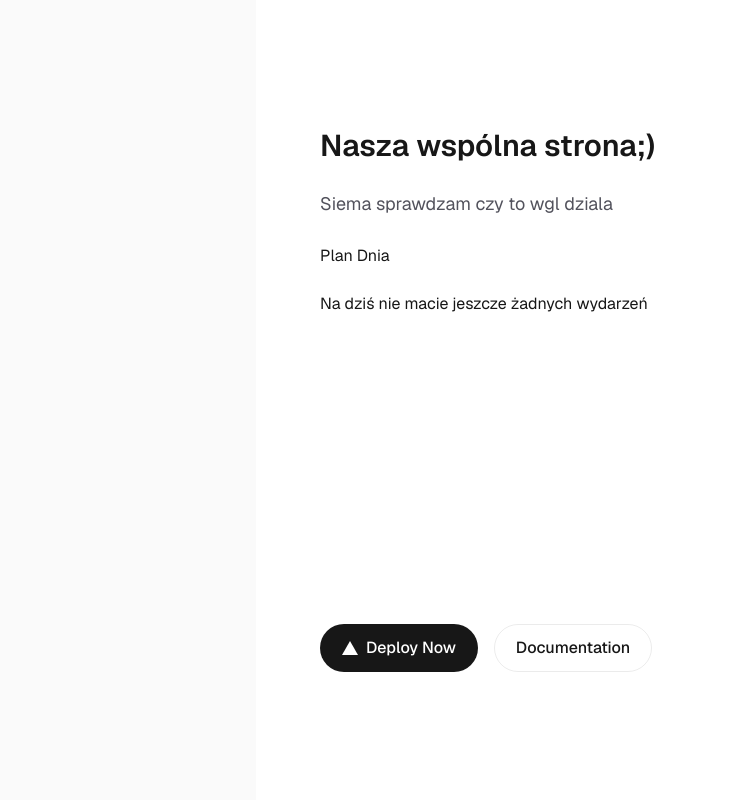
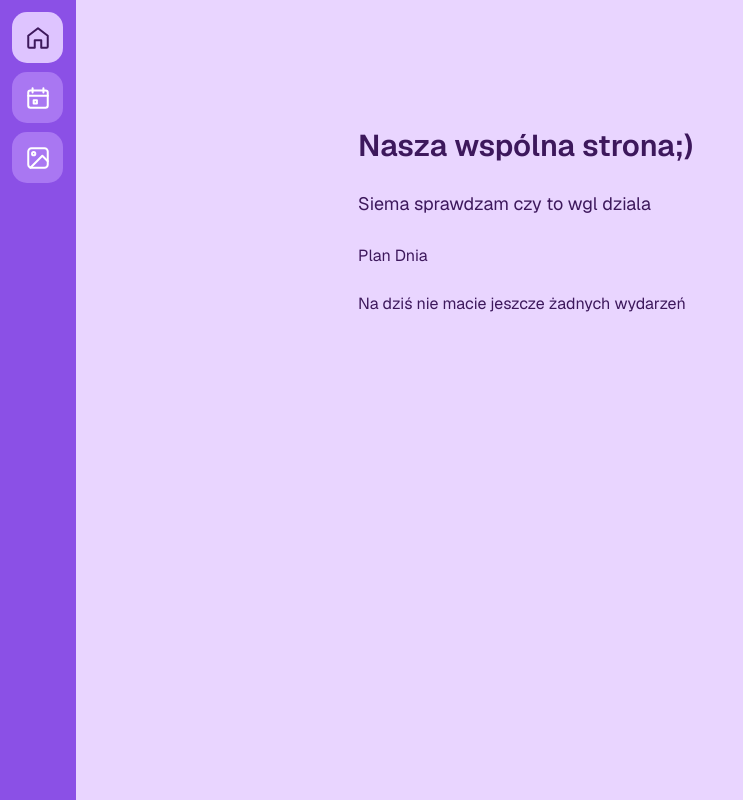
Before and after one commit to szymekm33/Strona-Internetowa, a Next.js app: page / in a window 1280 px wide. Shown: the whole page, without its empty margins (0-743 px from the left). Built offline with nearby package versions, Linux system fonts and the light colour scheme.

Commit message:
Sidebar first prototype

```diff
--- /dev/null
+++ b/app/components/Sidebar.tsx
@@ -0,0 +1,69 @@
+export default function Sidebar() {
+    return (
+        <aside className="overflow-hidden fixed hover:w-[252px] transition-[width] duration-300 z-50 left-0 inset-y-0 w-[76px] bg-[#8B50E6] text-white p-3 ">
+            <nav aria-label={"Menu główne"} className="flex flex-col gap-[9px]">
+
+                <button type="button" aria-label="Start" className="w-[228px] h-[51px] flex items-center gap-[14px]">
+
+                    <span  aria-label="Start" className="w-[51px] h-[51px] shrink-0 flex items-center justify-center rounded-[15px] bg-[#DEC4FF] text-[#3D185C]">
+                        <svg
+                            viewBox="0 0 24 24"
+                            className="h-[26px] w-[26px]"
+                            fill="none"
+                            stroke="currentColor"
+                            strokeWidth={1.85}
+                            strokeLinecap="round"
+                            strokeLinejoin="round"
+                            aria-hidden="true"
+                        >
+                        <path d="m3 10 9-7 9 7v10a1 1 0 0 1-1 1h-5v-7H9v7H4a1 1 0 0 1-1-1z" />
+                        </svg>
+
+                    </span>
+                    <span className="whitespace-nowrap">Start</span>
+                </button>
+
+                <button type="button" className=" w-[51px] flex items-center justify-center h-[51px] rounded-[15px] bg-[#A977F2] ">
+                    <svg
+                        viewBox="0 0 24 24"
+                        className="h-[26px] w-[26px]"
+                        fill="none"
+                        stroke="currentColor"
+                        strokeWidth={1.85}
+                        strokeLinecap="round"
+                        strokeLinejoin="round"
+                        aria-hidden="true"
+                    >
+                        <rect x="3" y="5" width="18" height="16" rx="2" />
+                        <path d="M7 3v4M17 3v4M3 10h18M8 14h3v3H8z" />
+                    </svg>
+
+                </button>
+
+                <button type="button" aria-label="Wspomnienia" className=" w-[51px] flex items-center justify-center h-[51px] rounded-[15px] bg-[#A977F2] ">
+                    <svg
+                        viewBox="0 0 24 24"
+                        className="h-[26px] w-[26px]"
+                        fill="none"
+                        stroke="currentColor"
+                        strokeWidth={1.85}
+                        strokeLinecap="round"
+                        strokeLinejoin="round"
+                        aria-hidden="true"
+                    >
+                        <rect x="3" y="3" width="18" height="18" rx="3" />
+                        <circle cx="8" cy="8" r="1.5" />
+                        <path d="m21 15-5-5L5 21" />
+                    </svg>
+
+
+                </button>
+
+
+            </nav>
+
+
+            </aside>
+
+    );
+}
--- a/app/page.tsx
+++ b/app/page.tsx
@@ -1,15 +1,19 @@
-import Image from "next/image";
 
+import Sidebar from "./components/Sidebar";
 export default function Home() {
   return (
-    <div className="flex flex-col flex-1 items-center justify-center bg-zinc-50 font-sans dark:bg-black">
-      <main className="flex flex-1 w-full max-w-3xl flex-col items-center justify-between py-32 px-16 bg-white dark:bg-black sm:items-start">
+    <div className="flex flex-col flex-1 items-center justify-center bg-[#E9D5FF] font-sans text-[#3d185c] pl-[76px]">
+      <Sidebar>
+
+      </Sidebar>
+
+      <main className="flex flex-1 w-full max-w-3xl flex-col items-center justify-between py-32 px-16  sm:items-start">
 
         <div className="flex flex-col items-center gap-6 text-center sm:items-start sm:text-left">
           <h1 className="text-3xl font-semibold ">
             Nasza wspólna strona;)
           </h1>
-          <p className="max-w-md text-lg leading-8 text-zinc-600 dark:text-zinc-400">
+          <p className="max-w-md text-lg leading-8 ">
             Siema sprawdzam czy to wgl dziala
 
           </p>
@@ -19,31 +23,6 @@ export default function Home() {
 
           </section>
         </div>
-        <div className="flex flex-col gap-4 text-base font-medium sm:flex-row">
-          <a
-            className="flex h-12 w-full items-center justify-center gap-2 rounded-full bg-foreground px-5 text-background transition-colors hover:bg-[#383838] dark:hover:bg-[#ccc] md:w-[158px]"
-            href="https://vercel.com/new?utm_source=create-next-app&utm_medium=appdir-template-tw&utm_campaign=create-next-app"
-            target="_blank"
-            rel="noopener noreferrer"
-          >
-            <Image
-              className="dark:invert h-[14px] w-4"
-              src="/vercel.svg"
-              alt="Vercel logomark"
-              width={16}
-              height={14}
-            />
-            Deploy Now
-          </a>
-          <a
-            className="flex h-12 w-full items-center justify-center rounded-full border border-solid border-black/[.08] px-5 transition-colors hover:border-transparent hover:bg-black/[.04] dark:border-white/[.145] dark:hover:bg-[#1a1a1a] md:w-[158px]"
-            href="https://nextjs.org/docs?utm_source=create-next-app&utm_medium=appdir-template-tw&utm_campaign=create-next-app"
-            target="_blank"
-            rel="noopener noreferrer"
-          >
-            Documentation
-          </a>
-        </div>
       </main>
     </div>
   );
```
